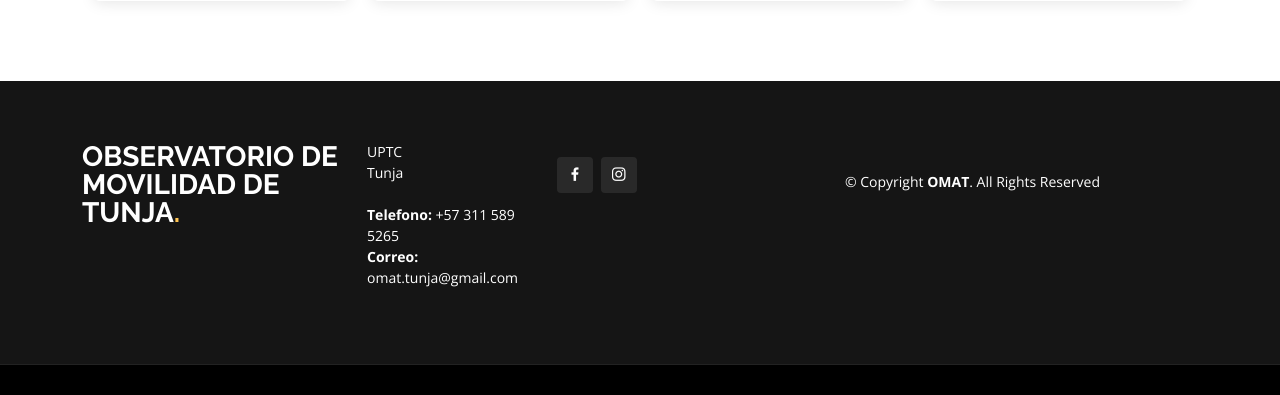
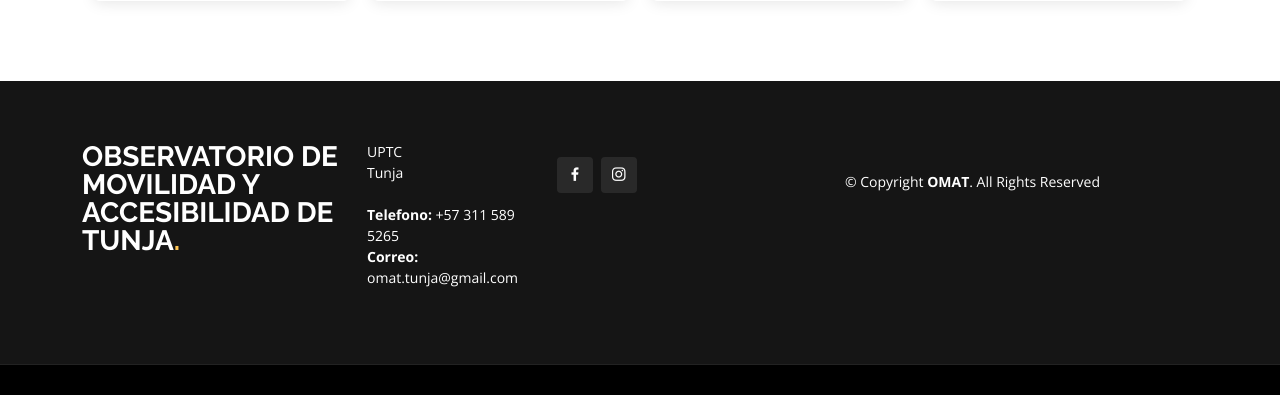
Before and after one commit to omat-tunja/omat, a Flask app: page / in a window 1280 px wide. Shown: the part 2721-3116 px from the top of the page. Run offline with Flask 3, Linux system fonts and the light colour scheme; parts of the project's set-up code (start-up, migrations or seed data) failed here and were passed over; some libraries are stand-ins or nearby versions.

Commit message:
edit footer

```diff
--- a/templates/footer.html
+++ b/templates/footer.html
@@ -5,7 +5,7 @@
 
         <div class="col-lg-3 col-md-6">
           <div class="footer-info">
-            <h3>OBSERVATORIO DE MOVILIDAD DE TUNJA<span>.</span></h3>
+            <h3>OBSERVATORIO DE MOVILIDAD Y ACCESIBILIDAD DE TUNJA<span>.</span></h3>
 
           </div>
         </div>
```
